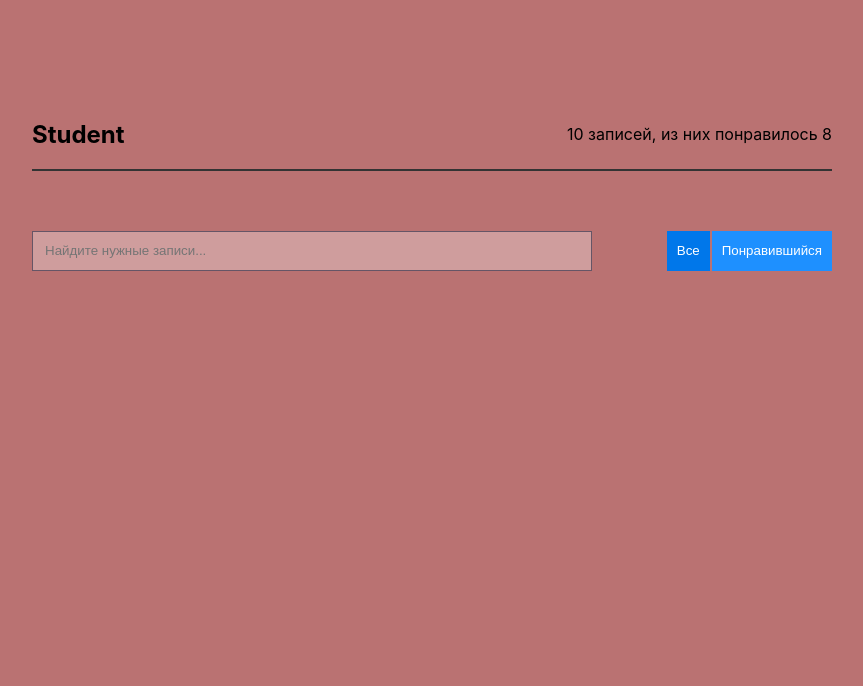
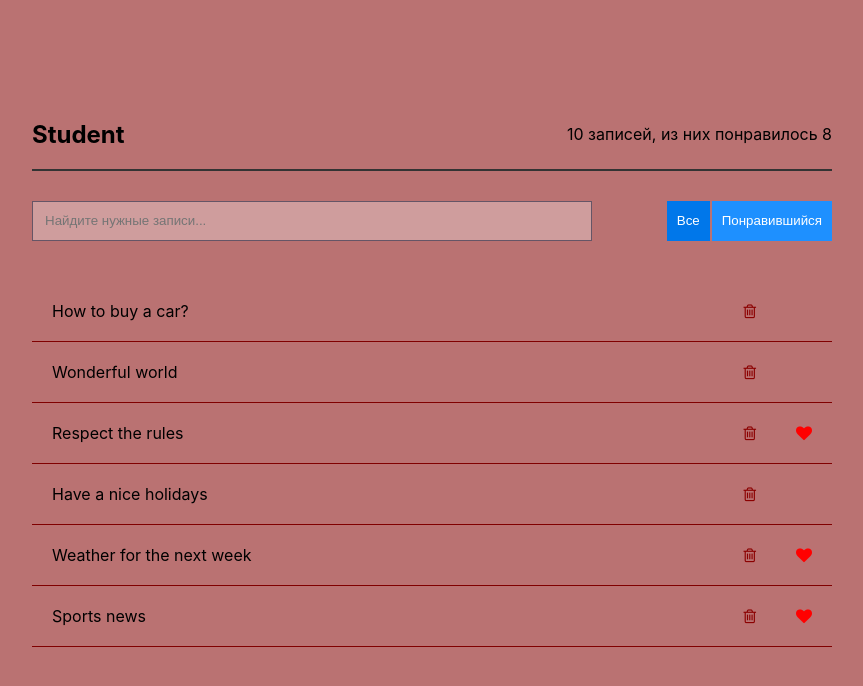
Before and after one commit to seriiserii825/app-test, a React (Create React App) app: page / in a window 1280 px wide. Shown: the top 686 px of the page, without its empty margins (208-1071 px from the left). Built offline with nearby package versions, Linux system fonts and the light colour scheme.

Commit message:
add like class

```diff
--- a/public/index.html
+++ b/public/index.html
@@ -9,6 +9,7 @@
       name="description"
       content="Web site created using create-react-app"
     />
+    <link href="https://maxcdn.bootstrapcdn.com/font-awesome/4.4.0/css/font-awesome.min.css" rel="stylesheet">
     <link rel="apple-touch-icon" href="%PUBLIC_URL%/logo192.png" />
     <!--
       manifest.json provides metadata used when your web app is installed on a
--- a/src/components/app-header/app-header.scss
+++ b/src/components/app-header/app-header.scss
@@ -2,6 +2,6 @@
   display: flex;
   justify-content: space-between;
   align-items: center;
-  margin-bottom: 60px;
+  margin-bottom: 30px;
   border-bottom: 2px solid #333;
 }
--- a/src/components/app/app.js
+++ b/src/components/app/app.js
@@ -2,13 +2,29 @@ import React from "react";
 import "./app.scss";
 import AppHeader from "../app-header/app-header";
 import SearchBar from "../search-bar/search-bar";
+import PostList from "../post-list/post-list";
 
 export default class App extends React.Component {
+	constructor(props) {
+		super(props);
+		this.state = {
+			posts: [
+				{title: "How to buy a car?", liked: false, id: 1},
+				{title: "Wonderful world", liked: false, id: 2},
+				{title: "Respect the rules", liked: true, id: 3},
+				{title: "Have a nice holidays", liked: false, id: 4},
+				{title: "Weather for the next week", liked: true, id: 5},
+				{title: "Sports news", liked: true, id: 6},
+			]
+		};
+	}
+
 	render() {
 		return (
 			<div className="container">
 				<AppHeader/>
 				<SearchBar/>
+				<PostList posts={this.state.posts} />
 			</div>
 		)
 	}
--- /dev/null
+++ b/src/components/post-list-item/post-list-item.js
@@ -0,0 +1,27 @@
+import React from 'react';
+import "./post-list-item.scss";
+
+const PostListItem = (props) => {
+	let postClass = '';
+	if(props.liked){
+		postClass += ' liked';
+	}
+	return (
+		<li
+			className={`post-list-item ${postClass}`}
+			key={props.id}
+		>
+			<span className="post-list-item__text">{props.title}</span>
+			<div className="post-list-item__icons">
+				<a href="#" className="post-list-item__delete">
+					<i className="fa fa-trash-o" aria-hidden="true"></i>
+				</a>
+				<span className="post-list-item__heart">
+					<i className="fa fa-heart" aria-hidden="true"></i>
+				</span>
+			</div>
+		</li>
+	);
+};
+
+export default PostListItem;
--- /dev/null
+++ b/src/components/post-list-item/post-list-item.scss
@@ -0,0 +1,34 @@
+.post-list-item {
+  display: flex;
+  justify-content: space-between;
+  align-items: center;
+  padding: 20px;
+  border-bottom: 1px solid maroon;
+  cursor: pointer;
+  &__icons {
+    display: flex;
+    align-items: center;
+    * {
+      margin-left: 20px;
+    }
+  }
+  &__delete {
+    color: darkred;
+  }
+  &__heart {
+    display: block;
+    overflow: hidden;
+    color: red;
+    .fa {
+      transform: translateY(60px);
+      transition: all .8s;
+      opacity: 0;
+    }
+  }
+  &.liked {
+    .post-list-item__heart .fa {
+      transform: translateY(0);
+      opacity: 1;
+    }
+  }
+}
--- a/src/components/post-list/post-list.js
+++ b/src/components/post-list/post-list.js
@@ -0,0 +1,18 @@
+import React from 'react';
+import "./post-list.scss";
+import PostListItem from "../post-list-item/post-list-item";
+
+const PostList = (props) => {
+	const posts = props.posts.map((item) => {
+		return (
+			<PostListItem title={item.title} liked={item.liked} key={item.id}/>
+		);
+	});
+	return (
+		<ul className="post-list">
+			{posts}
+		</ul>
+	);
+};
+
+export default PostList;
--- a/src/components/post-list/post-list.scss
+++ b/src/components/post-list/post-list.scss
@@ -0,0 +1,5 @@
+.post-list {
+  margin: 0;
+  padding: 0;
+  list-style-type: none;
+}
--- a/src/components/search-bar/search-bar.scss
+++ b/src/components/search-bar/search-bar.scss
@@ -1,6 +1,7 @@
 .search-bar {
   display: flex;
   justify-content: space-between;
+  margin-bottom: 40px;
   &__item {
     &:first-child {
       width: 70%;
```
